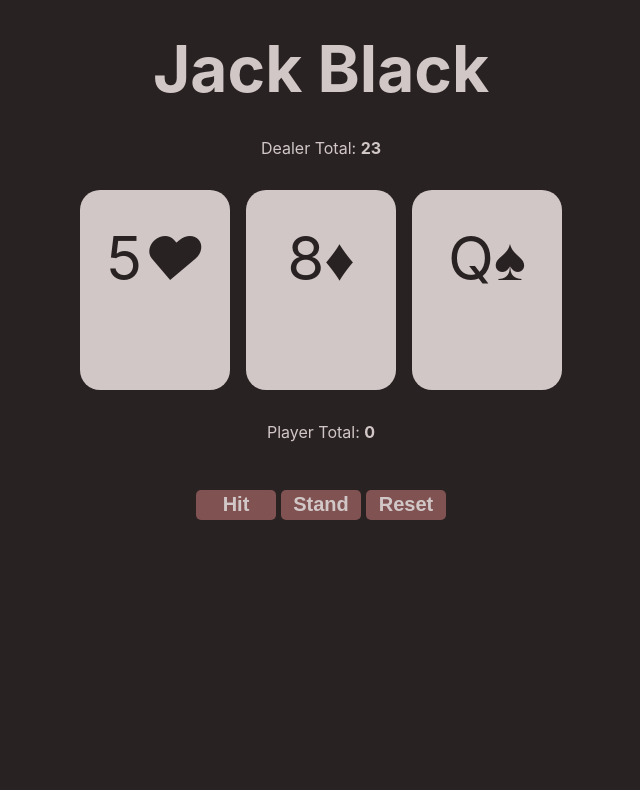
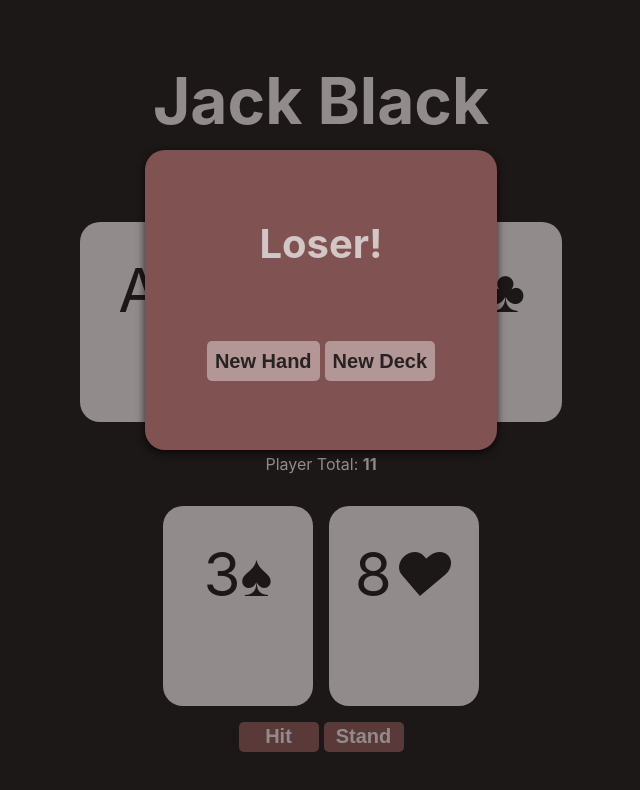
Before and after one commit to liamdoka/blackJack, a Next.js app: page / in a window 1280 px wide. Both pictures are taken after a click on the button "Stand". Shown: the top 790 px of the page, without its empty margins (319-959 px from the left). Built offline with nearby package versions, Linux system fonts and the light colour scheme.

Commit message:
Fully functioning

```diff
--- a/components/board.js
+++ b/components/board.js
@@ -7,8 +7,14 @@ export default function Board({ playerHand, dealerHand }) {
     function sumOfHand(hand) {
         let sum = 0;
         hand.forEach(card => {
-            sum += card.value
+            if (!card.hasOwnProperty('hidden') || !card.hidden) {
+                sum += card.value;
+            }
         });
+        if (hand.some(card => card.number === "A")) {
+            sum = sum + 10 <= 21 ? sum + 10 : sum
+        }
+
         return sum
     }
 
--- a/components/card.js
+++ b/components/card.js
@@ -5,10 +5,12 @@ export default function Card({ props }) {
     const suits = ['♠', '♥', '♦', '♣']
     return (
         <div className={styles.card}>
-            <div className={styles.data}>
-                <span>{props.number}</span>
-                <i>{suits[props.suit]}</i>
-            </div>
+            {(!props.hasOwnProperty('hidden') || !props.hidden) &&
+                <div className={styles.data}>
+                    <span>{props.number}</span>
+                    <i>{suits[props.suit]}</i>
+                </div>
+            }
         </div>
     )
 }
--- a/components/controls.js
+++ b/components/controls.js
@@ -1,14 +1,11 @@
 import styles from './controls.module.scss'
 
-export default function Controls({ hit, stand, reset, gameState }) {
+export default function Controls({ hit, stand }) {
 
     return (
      <div className={styles.controls}>
-         <button className={styles.button} onClick={hit} disabled={gameState != 'in-game'}>Hit</button>
-         <button className={styles.button} onClick={stand} disabled={gameState != 'in-game'}>Stand</button>
-         { gameState == 'game-over' &&
-            <button className={styles.button} onClick={reset}>Reset</button>
-         }
+         <button className={styles.button} onClick={hit}>Hit</button>
+         <button className={styles.button} onClick={stand}>Stand</button>
      </div>
     )
 }
--- /dev/null
+++ b/components/endscreen.js
@@ -0,0 +1,30 @@
+import styles from "./endscreen.module.scss";
+
+
+export default function EndScreen({ result, reset, shuffle, deckLen }) {
+
+    const res = {
+        'player-bust': "Bust!\nYou Lose",
+        'dealer-bust': "Bust!\nYou Win!",
+        'player-win': "Winner!",
+        'dealer-win': "Loser!",
+        'draw': "Draw!"
+    }
+
+    const win = ['player-win', 'dealer-bust']
+    const bg_color = win.includes(result) ? 'win' : 'lose'
+
+    return (
+        <div className={styles.backdrop}>
+            <div className={`${styles.result_container} ${styles[bg_color]}`} >
+                <div className={styles.result_text}>{res[result]}</div>
+                <div className={styles.buttonList}>
+                    { deckLen > 10 &&
+                        <button className={styles.button} onClick={reset}>New Hand</button>
+                    }
+                    <button className={styles.button} onClick={shuffle}>New Deck</button>
+                </div>
+            </div>
+        </div>
+    )
+}
--- /dev/null
+++ b/components/endscreen.module.scss
@@ -0,0 +1,100 @@
+@import '../styles/config';
+
+@keyframes fade-black {
+    0% {
+        background-color: rgba($color: #000000, $alpha: 0);
+    }
+    100% {
+        background-color: rgba($color: #000000, $alpha: 0.3);
+    }
+}
+
+@keyframes enter-container {
+    0% {
+        transform: translateY(0);
+        opacity: 0;
+    } 100% {
+        transform: translateY(-100px);
+        opacity: 1;
+    }
+}
+
+.backdrop {
+    position: absolute;
+    top: 0;
+    left: 0;
+    width: 100%;
+    height: 100%;
+
+    user-select: none;
+    animation: 1s ease-out 0s 1 fade-black;
+
+    background-color: rgba($color: #000000, $alpha: 0.3);
+
+    display: flex;
+    align-items: center;
+    justify-content: center;
+}
+
+.result_container {
+    //background-color: $primary-accent-color;
+    text-align: center;
+    padding: 2rem 0;
+    max-width: 400px;
+    min-height: 300px;
+
+    border-radius: 20px;
+
+    transform: translateY(-100px);
+    animation: 1s ease-out 0s 1 enter-container;
+
+    display: flex;
+    flex-wrap: column;
+    align-items: center;
+    justify-content: center;
+    flex-wrap: wrap;
+}
+
+.result_text {
+    flex: 1 0 60%;
+    font-weight: bold;
+    font-size: 40px;
+    width: fit-content;
+}
+
+.buttonList {
+    flex: 1 0 60%;
+
+    display: flex;
+    align-items: center;
+    justify-content: center;
+
+    gap: 5px;
+}
+
+.button {
+    border: none;
+    border-radius: 5px;
+    padding: 0.5rem;
+    min-height: 40px;
+    min-width: 80px;
+    background-color: rgba($color: white, $alpha: 0.4);
+    color: $background-layer-one;
+    font-weight: bold;
+    font-size: 20px;
+    cursor: pointer;
+
+    &:hover{
+        transition: 0.2s;
+        background-color: rgba(white, 0.6);
+    }
+}
+
+.win {
+    background-color: $win-color;
+    box-shadow: rgba(white, 0.746) 0px 3px 8px;
+}
+.lose{
+    background-color: $primary-accent-color;
+    box-shadow: rgba(black, 0.746) 0px 3px 8px;
+}
--- a/components/game.js
+++ b/components/game.js
@@ -1,19 +1,22 @@
 import { useState, useEffect } from 'react';
 import Board from '../components/board'
 import Controls from '../components/controls'
+import EndScreen from '../components/endscreen'
 
 export default function Game() {
 
-    const [gameState, setGameState] = useState('init');
+    const [gameState, setGameState] = useState('');
     const [deck, setDeck] = useState([]);
     const [lastMove, setLastMove] = useState('');
     const [dealerHand, setDealerHand] = useState([]);
     const [playerHand, setPlayerHand] = useState([]);
+    const [result, setResult] = useState(null);
+    const [count, setCount] = useState(0);
 
     // Grab a random card from the deck
     function randomCard() {
-        let activeCard = deck[deck.length-1];
-        setDeck((prevDeck) => prevDeck.slice(0, -1));
+        let activeCard = deck[0];
+        setDeck((prevDeck) => prevDeck.slice(1));
         return activeCard
     }
 
@@ -21,8 +24,14 @@ export default function Game() {
     function sumOfHand(hand) {
         let sum = 0;
         hand.forEach(card => {
-            sum += card.value
+            if (!card.hasOwnProperty('hidden') || !card.hidden) {
+                sum += card.value;
+            }
         });
+        // If theres an Ace, assume it's worth 11
+        if (hand.some(card => card.number === "A")) {
+            sum = sum + 10 <= 21 ? sum + 10 : sum
+        }
         return sum
     }
 
@@ -40,6 +49,22 @@ export default function Game() {
         return init_deck
     }
 
+    const createGame = () => {
+
+        createDeck().then((newDeck) => {
+            setDeck(newDeck.slice(4));
+            setDealerHand(newDeck.slice(0,2));
+            setPlayerHand(newDeck.slice(2,4));
+            setDealerHand(prevHand => [prevHand[0], {...prevHand[1], hidden: true}])
+        });
+
+
+        setResult(null);
+        setLastMove('');
+        setGameState('in-game');
+    }
+
+
     // Add a card to the players hand
     const hit = () => {
         let newCard = randomCard();
@@ -53,24 +78,27 @@ export default function Game() {
     }
 
     const reset = () => {
-        setGameState('init')
+        setResult(null);
+        setGameState('init');
     }
 
-    // intialize game
+    // INTIALIZE GAME ONLY ONCE
     useEffect(() => {
-        console.log(gameState);
+        createGame()
+    }, [])
+
+    // INITALIZE EVERY HAND
+    useEffect(() => {
         if (gameState == 'init') {
-            createDeck().then((newDeck) => {
-                setDeck(newDeck.slice(4));
             setDealerHand(deck.slice(0,2));
             setPlayerHand(deck.slice(2,4));
-            });
+            setDeck(prevDeck => prevDeck.slice(4));
 
-            setLastMove('')
+            // Hide the dealer's second card
+            setDealerHand(prevHand => [prevHand[0], {...prevHand[1], hidden: true}])
+
+            setLastMove('');
             setGameState('in-game');
-        } else if (gameState == 'in-game') {
-
-
         }
     }, [gameState])
 
@@ -84,44 +112,68 @@ export default function Game() {
             if (lastMove == 'hit') {
                 if (playerSum > 21) {
                     // Bust!
-                    console.log("PLAYER BUST");
                     setGameState('game-over');
+                    setTimeout(() => {
+                        setResult('player-bust')
+                    }, 700);
                 }
             } else if (lastMove == 'stand') {
+
+                if (dealerHand.length == 2 && dealerHand[1]['hidden']) {
+
+                    setTimeout(() => {
+                        setDealerHand((prevHand) => (
+                            [prevHand[0], {...prevHand[1], hidden: false}]
+                        ));
+                    }, 300)
+                } else {
+
                     if (dealerSum > 21) {
                         // Dealer Bust!
-                    console.log("dealer busts!")
                         setGameState('game-over');
+                        setTimeout(() => {
+                            setResult('dealer-bust')
+                        }, 700);
 
                     } else if (dealerSum < 17) {
                         // dealer draws another card
                         let newCard = randomCard();
-                    setDealerHand((prev) => [...prev, newCard])
+                        setTimeout(() => setDealerHand((prev) => [...prev, newCard]), 700)
 
                     } else {
                         // neither busts
                         if (dealerSum > playerSum) {
                             // Dealer Win!
-                        console.log("dealer win")
+                            setTimeout(() => {
+                                setResult('dealer-win')
+                            }, 700);
                         } else if (dealerSum == playerSum) {
-                        // Draw!!
-                        console.log("draw")
+                            // Draw!!']
+                            setTimeout(() => {
+                                setResult('draw')
+                            }, 700);
                         } else {
                             // Player Win
-                        console.log("player win")
+                            setTimeout(() => {
+                                setResult('player-win')
+                            }, 700);
                         }
 
                         setGameState('game-over');
                     }
                 }
             }
-    })
+        }
+    }, [lastMove, dealerHand, playerHand])
 
 
     return (
         <>
             <Board playerHand={playerHand} dealerHand={dealerHand} />
-            <Controls hit={hit} stand={stand} reset={reset} gameState={gameState} />
+            <Controls hit={hit} stand={stand} />
+            {result &&
+                <EndScreen result={result} reset={reset} shuffle={createGame} deckLen={deck.length}/>
+            }
         </>
     )
 }
--- a/styles/Home.module.scss
+++ b/styles/Home.module.scss
@@ -1,5 +1,7 @@
 .container {
-  padding: 0 2rem;
+  padding: 2rem;
+  width: 100%;
+  height: 100vh;
 }
 
 .footer {
--- a/styles/_config.scss
+++ b/styles/_config.scss
@@ -1,3 +1,5 @@
 $background-layer-one: #292222;
 $background-text-color: #D1C7C7;
 $primary-accent-color: #805252;
+$secondary-accent-color: #ff5c5c;
+$win-color: #417B5A;
--- a/styles/globals.scss
+++ b/styles/globals.scss
@@ -3,11 +3,13 @@
 html,
 body {
   padding: 0;
-  margin: 0;
+  margin: 0 auto;
   font-family: -apple-system, BlinkMacSystemFont, Segoe UI, Roboto, Oxygen,
     Ubuntu, Cantarell, Fira Sans, Droid Sans, Helvetica Neue, sans-serif;
   background-color: $background-layer-one;
   color: $background-text-color;
+  height: 100%;
+  width: 100%;
 }
 
 a {
```
Lines whose indentation alone changed are shown as unchanged.
